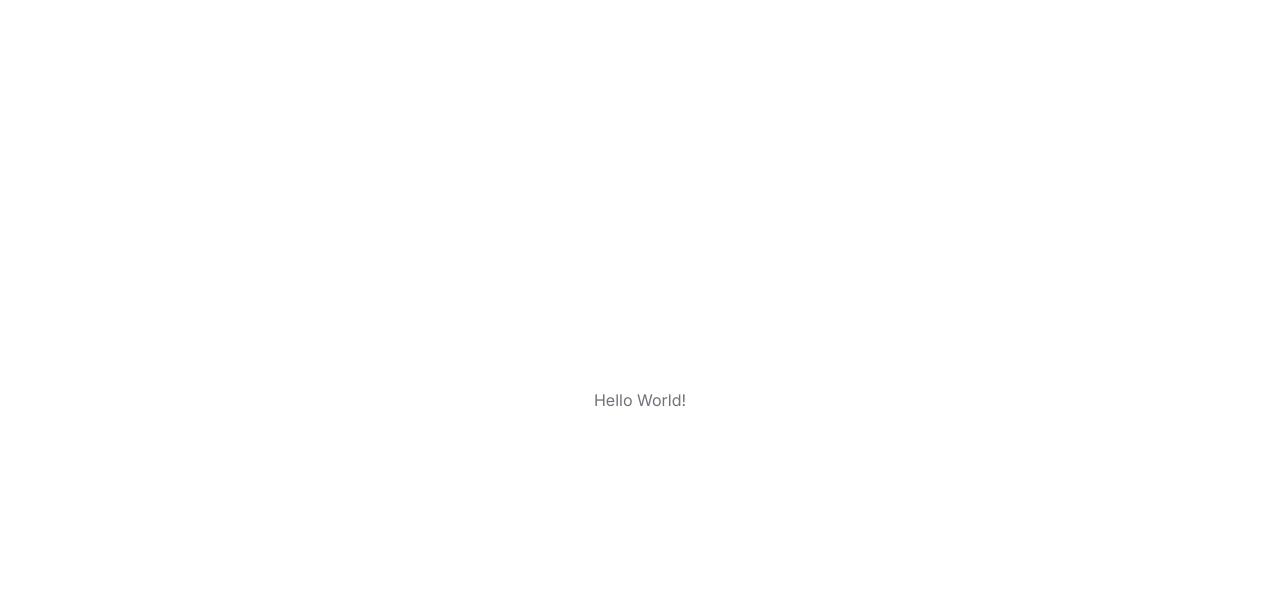
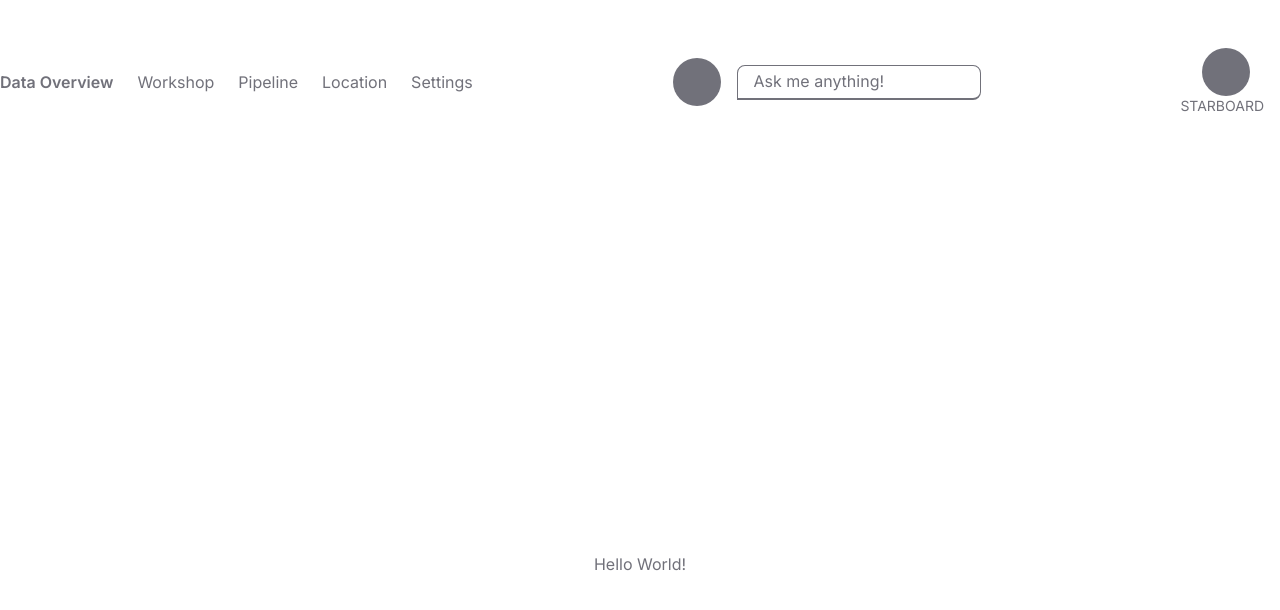
Before and after one commit to kipkoechke/location-analysis-tab, a Next.js app: page / in a window 1280 px wide. Shown: the top 610 px of the page. Built offline with nearby package versions, Linux system fonts and the light colour scheme.

Commit message:
Feat: add navbar and a responsive mobile navigation with sliding menu

```diff
--- a/package.json
+++ b/package.json
@@ -12,6 +12,7 @@
     "next": "15.3.1",
     "react": "^19.0.0",
     "react-dom": "^19.0.0",
+    "react-icons": "^5.5.0",
     "recharts": "^2.15.3"
   },
   "devDependencies": {
--- a/src/app/layout.tsx
+++ b/src/app/layout.tsx
@@ -1,3 +1,4 @@
+import Header from "@/components/navs/Header";
 import type { Metadata } from "next";
 import { Inter } from "next/font/google";
 import "./globals.css";
@@ -19,7 +20,10 @@ export default function RootLayout({
 }>) {
   return (
     <html lang="en">
-      <body className={`${inter.variable} antialiased`}>{children}</body>
+      <body className={`${inter.variable} antialiased`}>
+        <Header />
+        {children}
+      </body>
     </html>
   );
 }
--- /dev/null
+++ b/src/components/navs/Header.tsx
@@ -0,0 +1,45 @@
+"use client";
+import MobileNav from "@/components/navs/MobileNav";
+import Nav from "@/components/navs/Nav";
+
+function Header() {
+  return (
+    <header className="py-8 text-tertiary xl:py-12">
+      <div className="container mx-auto flex items-center justify-between">
+        {/* Desktop Nav */}
+        <div className="hidden xl:flex items-center gap-8">
+          {/* Nav at the Start */}
+          <Nav />
+        </div>
+
+        {/* Input and Avatar in the Center */}
+        <div className="flex-grow flex items-center justify-center space-x-4">
+          <div className="h-12 w-12 rounded-full bg-tertiary flex items-center justify-center"></div>
+          <div className="inline-flex">
+            <input
+              type="text"
+              className="text-[14px] h-4 border w-auto focus:outline-none text-tertiary border-b-2 p-4 border-tertiary focus:border-primary placeholder:text-tertiary placeholder:text-[16px] bg-transparent rounded-tr-lg rounded-tl-lg rounded-br-lg"
+              id="search"
+              name="search"
+              autoComplete="off"
+              placeholder="Ask me anything!"
+            />
+          </div>
+        </div>
+
+        {/* Starboard Logo at the End */}
+        <div className="xl:flex flex-shrink-0 flex items-center space-x-2 flex-col">
+          <div className="h-12 w-12 rounded-full bg-tertiary flex items-center justify-center"></div>
+          <p className="text-sm uppercase text-tertiary mr-4">Starboard</p>
+        </div>
+
+        {/* Mobile Nav */}
+        <div className="xl:hidden">
+          <MobileNav />
+        </div>
+      </div>
+    </header>
+  );
+}
+
+export default Header;
--- a/src/components/navs/MobileNav.tsx
+++ b/src/components/navs/MobileNav.tsx
@@ -1,5 +1,71 @@
+"use client";
+
+import Link from "next/link";
+import { usePathname } from "next/navigation";
+import { useState } from "react";
+import { CiMenuFries } from "react-icons/ci";
+import { IoClose } from "react-icons/io5";
+
+const links = [
+  { name: "Data Overview", path: "/" },
+  { name: "Workshop", path: "/workshop" },
+  { name: "Pipeline", path: "/pipeline" },
+  { name: "Location", path: "/location" },
+  { name: "Settings", path: "/settings" },
+];
+
 function MobileNav() {
-  return <div>Mobile Navigation</div>;
+  const [isOpen, setIsOpen] = useState(false);
+  const pathname = usePathname();
+
+  return (
+    <>
+      {/* Trigger Button */}
+      <button className="p-2 z-50 relative" onClick={() => setIsOpen(true)}>
+        <CiMenuFries className="text-accent text-[32px]" />
+      </button>
+
+      {/* Overlay */}
+      {isOpen && (
+        <div
+          className="fixed inset-0 bg-primary/50 z-40"
+          onClick={() => setIsOpen(false)}
+        />
+      )}
+
+      {/* Right Drawer Modal */}
+      <div
+        className={`fixed top-0 right-0 z-50 h-full w-[75%] max-w-xs bg-secondary shadow-xl p-6 transform transition-transform duration-300 ease-in-out ${
+          isOpen ? "translate-x-0" : "translate-x-full"
+        }`}
+      >
+        {/* Close Button */}
+        <div className="flex justify-end mb-8">
+          <button onClick={() => setIsOpen(false)}>
+            <IoClose className="text-2xl text-primary" />
+          </button>
+        </div>
+
+        {/* Navigation Links */}
+        <nav className="flex flex-col gap-6">
+          {links.map((link) => (
+            <Link
+              key={link.path}
+              href={link.path}
+              onClick={() => setIsOpen(false)}
+              className={`text-lg capitalize font-medium transition-all ${
+                pathname === link.path
+                  ? "text-primary border-r-4 border-accent pr-2"
+                  : "text-tertiary hover:text-primary"
+              }`}
+            >
+              {link.name}
+            </Link>
+          ))}
+        </nav>
+      </div>
+    </>
+  );
 }
 
 export default MobileNav;
--- /dev/null
+++ b/src/components/navs/Nav.tsx
@@ -0,0 +1,33 @@
+"use client";
+
+import Link from "next/link";
+import { usePathname } from "next/navigation";
+
+const links = [
+  { name: "data overview", path: "/" },
+  { name: "workshop", path: "/workshop" },
+  { name: "pipeline", path: "/pipeline" },
+  { name: "location", path: "/location" },
+  { name: "settings", path: "/settings" },
+];
+
+function Nav() {
+  const pathname = usePathname();
+  return (
+    <nav className="flex gap-6">
+      {links.map(({ name, path }) => (
+        <Link
+          key={name}
+          href={path}
+          className={`${
+            path === pathname && "text-foreground font-semibold"
+          } hover:text-foreground capitalize transition-all`}
+        >
+          {name}
+        </Link>
+      ))}
+    </nav>
+  );
+}
+
+export default Nav;
```
Also changed, not shown: 1 other file (tests, documents, lock files or other folders).
